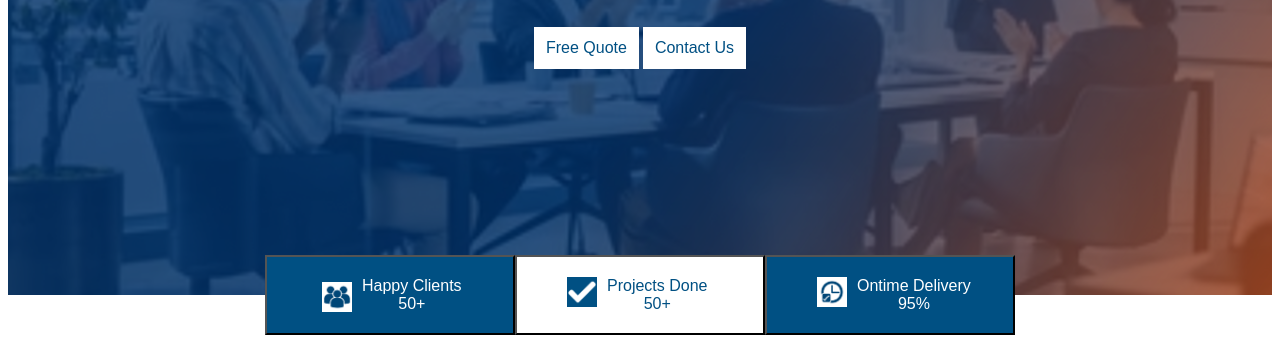
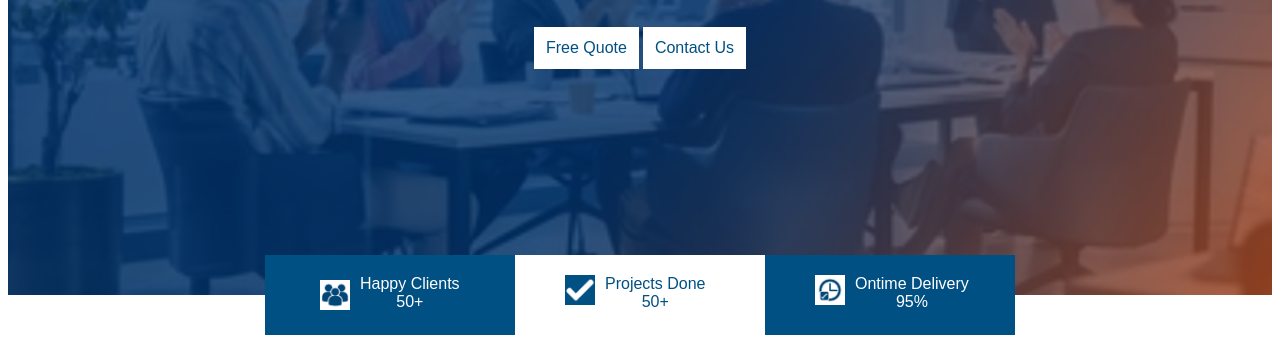
Before and after one commit to venkataramana1191/ShivTeam, a plain HTML site: page index.html in a window 1280 px wide. Shown: the part 447-800 px from the top of the page. Drawn offline with Linux system fonts and the light colour scheme.

Commit message:
Update index.html

```diff
--- a/index.html
+++ b/index.html
@@ -152,15 +152,15 @@
     </div>
     <layer id="layer1">
             <div class="buttons">
-                <button class="heighlight" style="background-color: #005083;color: white;">
+                <button class="heighlight" style="background-color: #005083;color: white;border:none;">
                    <span> <img src="./shivexperts_homepage/icons_01.png" width="30" height="30" style="background-color: white;margin: 5px;margin-right: 10px;"></span>
                     <span>  Happy Clients <br> 50+</span>
                 </button>
-                <button class="heighlight1" style="background-color: white;color: #005083;">
+                <button class="heighlight1" style="background-color: white;color: #005083;border:none;">
                     <span> <img src="./shivexperts_homepage/icons_02.png" width="30" height="30" style="background-color: #005083;margin-right: 10px;"></span> <span> Projects Done <br> 50+
                     </span>
                 </button>
-                <button class="heighlight"style="background-color:#005083 ;color: white;">
+                <button class="heighlight"style="background-color:#005083 ;color: white;border:none;">
                     <span> <img src="./shivexperts_homepage/icons_03.png" width="30" height="30" style="background-color: white;margin-right: 10px;"> </span>
                     <span>Ontime Delivery
                     <br>95%</span>
```
